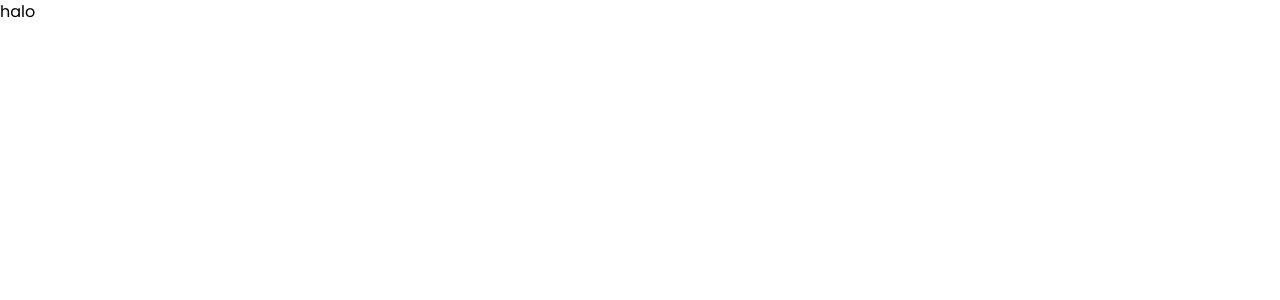
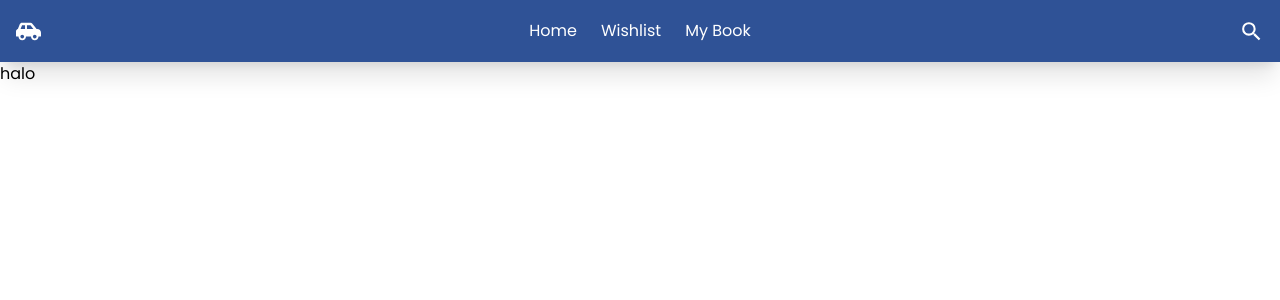
Before and after one commit to mhadziqrazin/Bluebird-Frontend_Task, a Next.js app: page / in a window 1280 px wide. Shown: the top 300 px of the page. Built offline with nearby package versions, Linux system fonts and the light colour scheme.

Commit message:
feat: navbar

```diff
--- a/package.json
+++ b/package.json
@@ -12,7 +12,8 @@
   "dependencies": {
     "next": "14.0.4",
     "react": "^18",
-    "react-dom": "^18"
+    "react-dom": "^18",
+    "react-icons": "^4.12.0"
   },
   "devDependencies": {
     "@types/node": "^20",
--- a/src/app/layout.tsx
+++ b/src/app/layout.tsx
@@ -1,6 +1,7 @@
 import type { Metadata } from 'next'
 import { Poppins } from 'next/font/google'
 import './globals.css'
+import { Navbar } from '@/components/elements'
 
 const poppins = Poppins({ subsets: ['latin'], weight: ['400', '500', '600', '700'] })
 
@@ -12,7 +13,10 @@ export const metadata: Metadata = {
 export default function RootLayout({ children }: { children: React.ReactNode }) {
   return (
     <html lang='en'>
-      <body className={poppins.className}>{children}</body>
+      <body className={poppins.className}>
+        <Navbar />
+        {children}
+      </body>
     </html>
   )
 }
--- /dev/null
+++ b/src/components/elements/Navbar.tsx
@@ -0,0 +1,91 @@
+'use client'
+
+import { useState, useEffect } from 'react'
+import { FaCarSide } from 'react-icons/fa'
+import { MdOutlineMenu, MdClose } from 'react-icons/md'
+import { Search } from './Search'
+
+interface NavMenu {
+  name: string
+  href: string
+}
+
+const menus: NavMenu[] = [
+  { name: 'Home', href:'/' },
+  { name: 'Wishlist', href:'/wishlist' },
+  { name: 'My Book', href:'/mybook' }
+]
+
+export const Navbar: React.FC = () => {
+  const [menu, setMenu] = useState<string>('Home')
+  const [openMenu, setOpenMenu] = useState<boolean>(false)
+  const [visible, setVisible] = useState<boolean>(false)
+
+  useEffect(() => {
+    setVisible(openMenu)
+  }, [openMenu])
+
+  const handleCloseMenu = () => {
+    setVisible(false)
+    setTimeout(() => setOpenMenu(false), 200)
+  }
+
+  const handleMenuButton = (opt: NavMenu) => {
+    setMenu(opt.name)
+    // navigate(opt.href)
+  }
+
+  const handleSearch = () => {
+    return
+  }
+
+  return (
+    <nav className='bg-primary px-4 py-4 shadow-xl'>
+      <div className='relative flex items-center justify-between container mx-auto text-white'>
+        <a href='/'>
+          <FaCarSide size={25} />
+        </a>
+        <ul className='hidden sm:flex gap-6'>
+          <li>
+            <a href='/'>Home</a>
+          </li>
+          <li>
+            <a href='/wishlist'>Wishlist</a>
+          </li>
+          <li>
+            <a href='/mybook'>My Book</a>
+          </li>
+        </ul>
+        <div className='relative flex sm:hidden justify-center'>
+          <button
+            onClick={() => setOpenMenu(!openMenu)}
+          >
+            <MdOutlineMenu size={25} />
+          </button>
+          {openMenu &&
+            <div
+              className={`fixed w-[270px] flex sm:hidden flex-col items-end gap-4 top-0 right-0 h-full p-4 bg-primary ${visible ? 'translate-x-0' : 'translate-x-full'} transition-all duration-200 ease-out`}
+            >
+              <button onClick={handleCloseMenu}>
+                <MdClose size={25} />
+              </button>
+              <Search />
+              <ul className='w-full flex flex-col gap-2'>
+                {menus.map((opt) => (
+                  <li key={opt.name} className={`${menu === opt.name ? 'bg-secondary' : ''} w-full px-4 py-[3px] rounded-full`}>
+                    <button onClick={() => handleMenuButton(opt)} className='w-full text-left'>
+                      {opt.name}
+                    </button>
+                  </li>
+                ))}
+              </ul>
+            </div>
+          }
+        </div>
+        <div className='hidden sm:block'>
+          <Search />
+        </div>
+      </div>
+    </nav>
+  )
+}
--- /dev/null
+++ b/src/components/elements/Search.tsx
@@ -0,0 +1,22 @@
+import { MdSearch } from 'react-icons/md'
+import { useState } from "react"
+
+export const Search: React.FC = () => {
+  const [openSearch, setOpenSearch] = useState<boolean>(false)
+  const [searchValue, setSearchValue] = useState<string>('')
+
+  return (
+    <div className='relative w-full h-[30px] flex justify-end items-center gap-2'>
+      {openSearch &&
+        <input
+          value={searchValue}
+          onChange={(e) => setSearchValue(e.target.value)}
+          className='text-primary rounded-full grow px-4 py-[3px] sm:absolute sm:right-[29px] outline-none'
+        />
+      }
+      <button onClick={() => setOpenSearch(true)}>
+        <MdSearch size={25} />
+      </button>
+    </div>
+  )
+}
--- /dev/null
+++ b/src/components/elements/index.ts
@@ -0,0 +1 @@
+export * from './Navbar'
```
Also changed, not shown: 1 other file (tests, documents, lock files or other folders).
